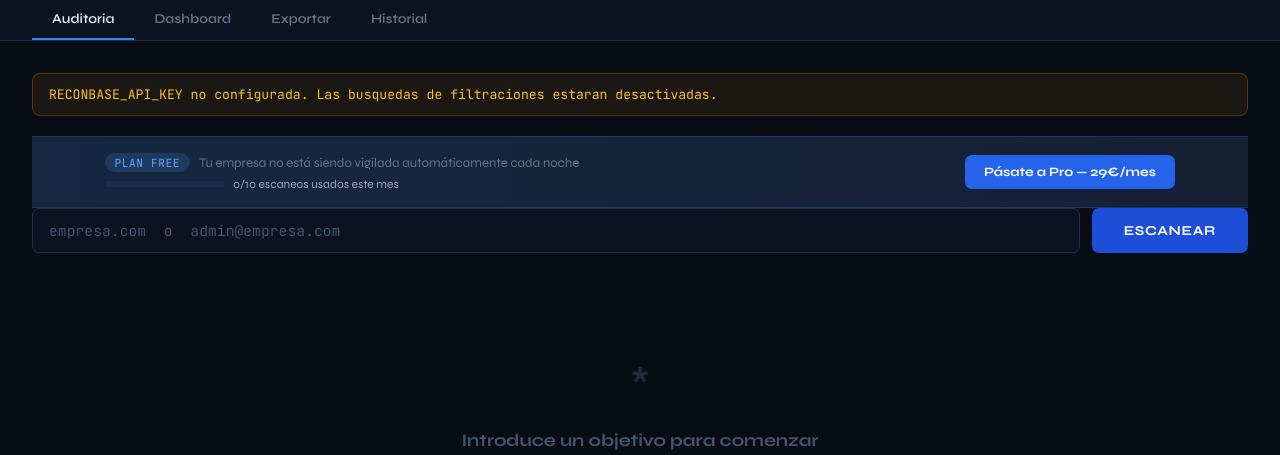
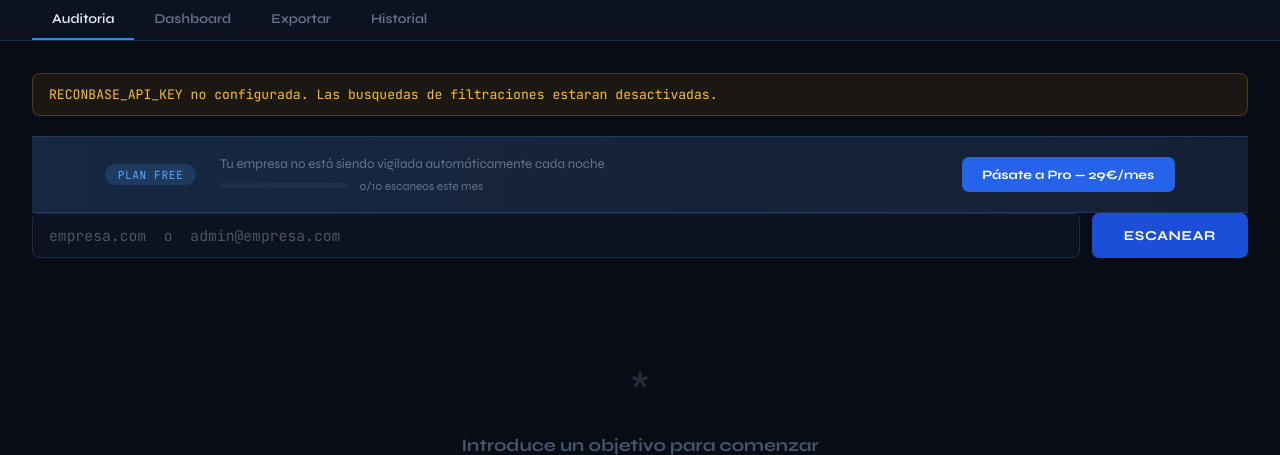
Before and after one commit to Lucassesma/ReconBase, a Flask app: page /app in a window 1280 px wide. Shown: the part 63-518 px from the top of the page. Run offline with Flask 3, Linux system fonts and the light colour scheme; the visitor is signed in with stand-in values (Sample User, id 1); data that the repository does not hold is empty; some libraries are stand-ins or nearby versions.

Commit message:
Free: banner espaciado, JSON bloqueado igual que PDF
Co-Authored-By: Claude Sonnet 4.6 <noreply@anthropic.com>

```diff
--- a/templates/app.html
+++ b/templates/app.html
@@ -140,20 +140,20 @@ a{text-decoration:none;color:inherit}
     {% endif %}
 
     {% if plan == 'free' %}
-    <div style="background:linear-gradient(90deg,rgba(30,58,95,.6),rgba(30,45,74,.6));border-top:1px solid #1E3A5F;border-bottom:1px solid #1E3A5F;padding:1rem 6%;display:flex;align-items:center;justify-content:space-between;flex-wrap:wrap;gap:1rem">
-      <div style="display:flex;flex-direction:column;gap:.3rem">
-        <div style="display:flex;align-items:center;gap:.6rem">
-          <span style="font-size:.7rem;font-family:'JetBrains Mono',monospace;background:#1E3A5F;color:#60A5FA;padding:.15rem .6rem;border-radius:20px;letter-spacing:.05em">PLAN FREE</span>
-          <span style="font-size:.82rem;color:var(--muted)">Tu empresa no está siendo vigilada automáticamente cada noche</span>
-        </div>
-        <div style="display:flex;align-items:center;gap:.5rem">
-          <div style="height:6px;width:120px;background:#1E2D4A;border-radius:3px;overflow:hidden">
-            <div style="height:100%;width:{{ (scans_mes / 10 * 100)|int }}%;background:{% if scans_mes >= 8 %}#EF4444{% elif scans_mes >= 5 %}#F59E0B{% else %}#3B82F6{% endif %};border-radius:3px;transition:width .3s"></div>
+    <div style="background:linear-gradient(90deg,rgba(30,58,95,.6),rgba(30,45,74,.6));border-top:1px solid #1E3A5F;border-bottom:1px solid #1E3A5F;padding:1.2rem 6%;display:flex;align-items:center;justify-content:space-between;flex-wrap:wrap;gap:1.5rem">
+      <div style="display:flex;align-items:center;gap:1.5rem;flex-wrap:wrap">
+        <span style="font-size:.7rem;font-family:'JetBrains Mono',monospace;background:#1E3A5F;color:#60A5FA;padding:.2rem .8rem;border-radius:20px;letter-spacing:.05em;white-space:nowrap">PLAN FREE</span>
+        <div style="display:flex;flex-direction:column;gap:.4rem">
+          <span style="font-size:.83rem;color:var(--muted)">Tu empresa no está siendo vigilada automáticamente cada noche</span>
+          <div style="display:flex;align-items:center;gap:.6rem">
+            <div style="height:5px;width:130px;background:#1E2D4A;border-radius:3px;overflow:hidden">
+              <div style="height:100%;width:{{ (scans_mes / 10 * 100)|int }}%;background:{% if scans_mes >= 8 %}#EF4444{% elif scans_mes >= 5 %}#F59E0B{% else %}#3B82F6{% endif %};border-radius:3px"></div>
+            </div>
+            <span style="font-size:.74rem;color:{% if scans_mes >= 8 %}#EF4444{% elif scans_mes >= 5 %}#F59E0B{% else %}#64748B{% endif %}">{{ scans_mes }}/10 escaneos este mes</span>
           </div>
-          <span style="font-size:.75rem;color:{% if scans_mes >= 8 %}#EF4444{% elif scans_mes >= 5 %}#F59E0B{% else %}#94A3B8{% endif %}">{{ scans_mes }}/10 escaneos usados este mes</span>
         </div>
       </div>
-      <a href="/#precios"><button style="background:#2563EB;color:#fff;border:none;padding:.55rem 1.2rem;border-radius:7px;font-family:'Syne',sans-serif;font-weight:700;font-size:.8rem;cursor:pointer;white-space:nowrap">Pásate a Pro — 29€/mes</button></a>
+      <a href="/#precios"><button style="background:#2563EB;color:#fff;border:none;padding:.6rem 1.3rem;border-radius:7px;font-family:'Syne',sans-serif;font-weight:700;font-size:.8rem;cursor:pointer;white-space:nowrap">Pásate a Pro — 29€/mes</button></a>
     </div>
     {% endif %}
 
@@ -248,11 +248,12 @@ a{text-decoration:none;color:inherit}
           <div class="export-desc">Documento profesional con todos los hallazgos y recomendaciones. Disponible en el plan Pro.</div>
           <a href="/#precios"><button class="btn-export primary" style="cursor:not-allowed" disabled>Requiere plan Pro — 29€/mes</button></a>
         </div>
-        <div class="export-card">
+        <div class="export-card" style="opacity:.5;position:relative">
+          <div style="position:absolute;top:1rem;right:1rem;font-size:1.2rem">🔒</div>
           <div class="export-icon">*</div>
-          <div class="export-title">Datos Raw (JSON)</div>
-          <div class="export-desc">Exporta todos los datos del analisis en formato JSON.</div>
-          <button class="btn-export secondary" onclick="lastData ? descargarJSON() : alert('Ejecuta un escaneo primero')">Exportar JSON</button>
+          <div class="export-title">Datos Raw (JSON) <span style="font-size:.65rem;color:var(--amber);font-family:'JetBrains Mono',monospace;margin-left:6px">PRO</span></div>
+          <div class="export-desc">Exporta todos los datos del analisis en formato JSON. Disponible en el plan Pro.</div>
+          <a href="/#precios"><button class="btn-export secondary" style="cursor:not-allowed" disabled>Requiere plan Pro — 29€/mes</button></a>
         </div>
       </div>
       {% endif %}
```
